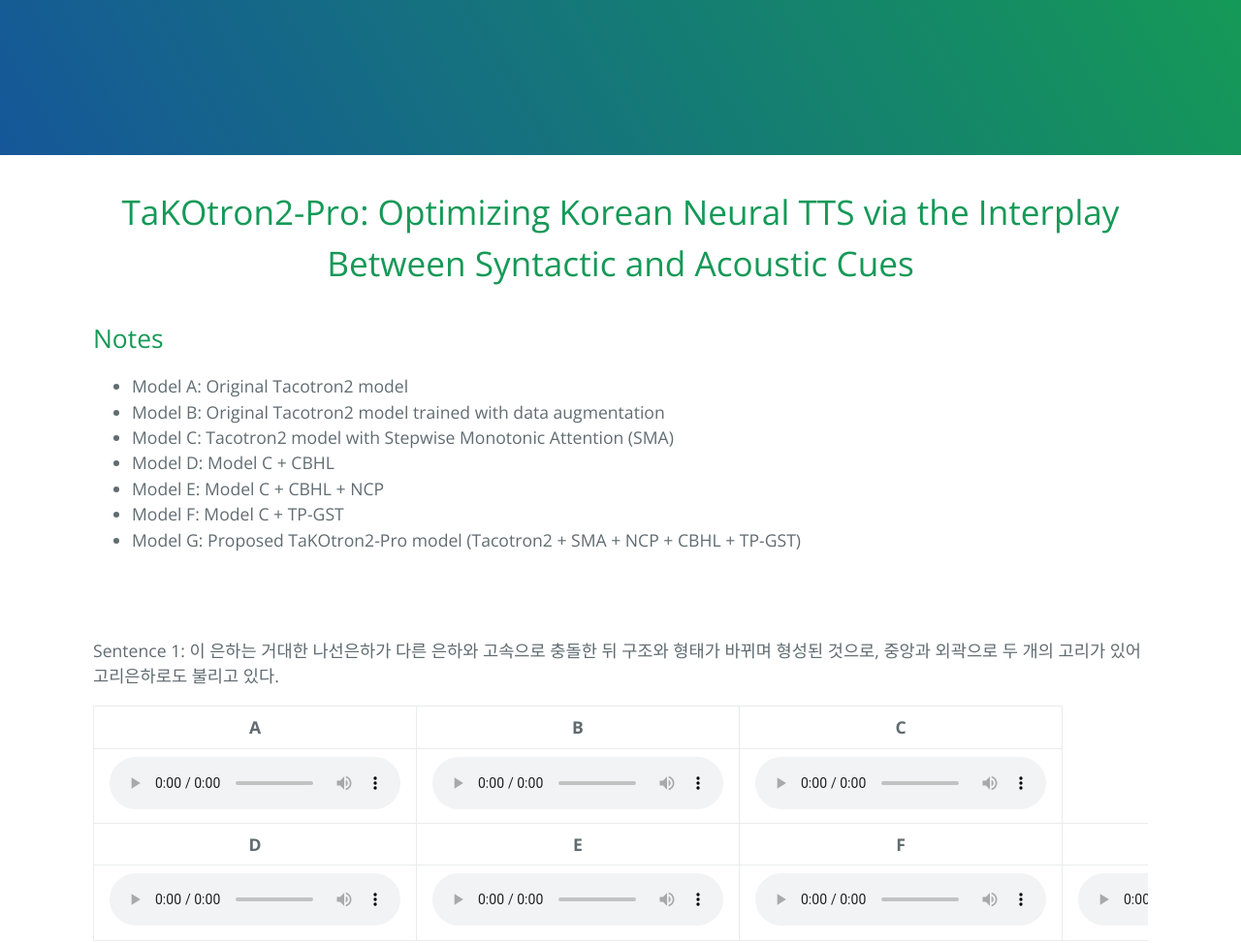
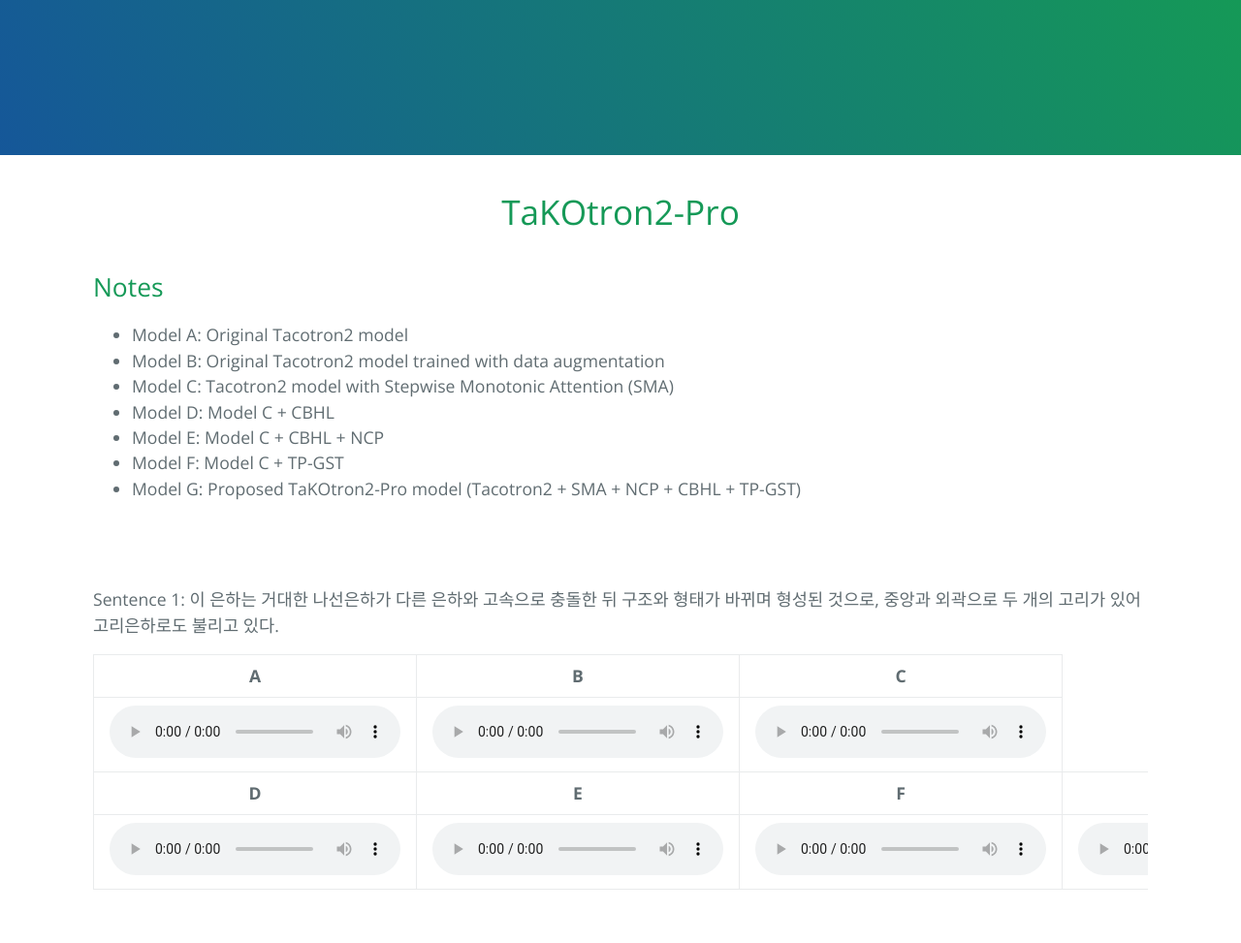
Before and after one commit to jinny1208/jinny1208.github.io, a plain HTML site: page demos/Project1-TaKOtron2-Pro/index.html in a window 1280 px wide. Shown: the top 973 px of the page at 97% size. Drawn offline with nearby package versions, Linux system fonts and the light colour scheme.

Commit message:
title changes

```diff
--- a/demos/Project1-TaKOtron2-Pro/index.html
+++ b/demos/Project1-TaKOtron2-Pro/index.html
@@ -3,9 +3,9 @@
 <html lang="en-US"><head><meta http-equiv="Content-Type" content="text/html; charset=UTF-8">
 
 
-<title>TaKOtron2-Pro: Optimizing Korean Neural TTS via the Interplay Between Syntactic and Acoustic Cues</title>
+<title>TaKOtron2-Pro</title>
 <meta name="generator" content="Jekyll v3.9.0">
-<meta property="og:title" content="TaKOtron2-Pro: Optimizing Korean Neural TTS via the Interplay Between Syntactic and Acoustic Cues">
+<meta property="og:title" content="TaKOtron2-Pro">
 <meta property="og:locale" content="en_US">
 <link rel="canonical" href="https://jinny1208.github.io/demos/Project1-TaKOtron2-Pro/">
 <meta property="og:url" content="https://jinny1208.github.io/demos/Project1-TaKOtron2-Pro/">
@@ -25,7 +25,7 @@
     </section>
 
     <section class="main-content">
-      <h1 id=""><center> TaKOtron2-Pro: Optimizing Korean Neural TTS via the Interplay Between Syntactic and Acoustic Cues </center></h1>
+      <h1 id=""><center> TaKOtron2-Pro </center></h1>
 
 <!-- <center> Yejin Jeon <sup>1</sup>, Yunsu Kim <sup>1,</sup><sup>2</sup>, Gary Geunbae Lee<sup>1</sup><sup>2</sup> </center>
 <center> <sup>1</sup> Graduate School of Artificial Intelligence, Pohang University of Science and Technology (POSTECH), Pohang, South Korea</center>
```
